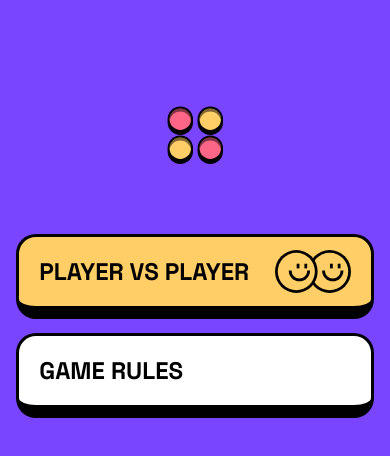
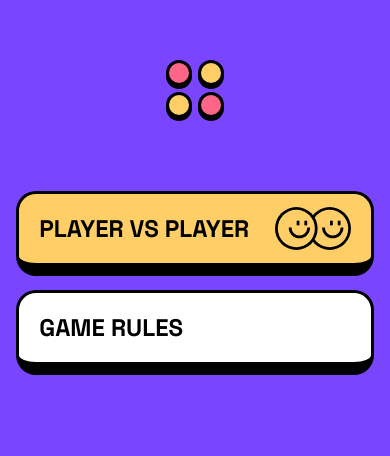
Before and after one commit to mgrevious/fem-connect-four-game, a React (Vite) app: page / in a window 390 px wide. Shown: the part 170-626 px from the top of the page. Built offline with nearby package versions, Linux system fonts and the light colour scheme.

Commit message:
Fixed alignment on mobile screens.

```diff
--- a/src/features/game/components/Grid.tsx
+++ b/src/features/game/components/Grid.tsx
@@ -1,4 +1,4 @@
-import { useCallback, useEffect, useState } from 'react';
+import { useCallback, useEffect, useRef, useState } from 'react';
 import { useAppSelector } from '../../../app/hooks';
 import Display from './display';
 import Selector from './Selector';
@@ -8,9 +8,10 @@ import { ColumnNum } from '../game.types';
 import styles from '../game.module.css';
 
 const rowClass =
-  'flex flex-col items-center justify-between lg:w-[71px] opacity-80 h-[286px] lg:h-[518px] lg:pt-2';
+  'flex flex-col items-center justify-between lg:w-[72px] opacity-80 h-[286px] lg:h-[518px] lg:pt-[10px]';
 
 const Grid = () => {
+  const ref = useRef<HTMLDivElement | null>(null);
   const [counter, setCounter] = useState(0);
   const [showSelectedGamePiece, setShowSelectedGamePiece] = useState(false);
   const { gameWinner, gridMap } = useAppSelector((state) => state.game);
@@ -24,6 +25,7 @@ const Grid = () => {
       setCounter(updatedCounter);
     }
   }, [counter]);
+  console.log('ref.current?.offsetTop', ref.current?.offsetTop);
 
   return (
     <div className="w-full">
@@ -37,6 +39,7 @@ const Grid = () => {
                   data={column.rows}
                   columnIndex={index as ColumnNum}
                   showGamePiece={showSelectedGamePiece}
+                  dropPiece={ref}
                 />
               </div>
             ))}
--- a/src/features/game/components/Row.tsx
+++ b/src/features/game/components/Row.tsx
@@ -3,23 +3,31 @@ import { ColumnNum, GamePieceState } from '../game.types';
 import { PlayerColor } from '../helpers';
 
 import styles from '../game.module.css';
+import { MutableRefObject } from 'react';
 
 interface Props {
   columnIndex: ColumnNum;
   data: GamePieceState[];
   showGamePiece: boolean;
+  dropPiece: MutableRefObject<HTMLDivElement | null>;
 }
 
 const otherClasses =
-  'mt-1 lg:m-0 w-[42px] lg:w-[71px] flex items-center justify-center opacity-100 relative';
+  'mt-1 lg:m-0 w-[42px] lg:w-[72px] flex items-center justify-center opacity-100 relative';
 
-const Row: React.FC<Props> = ({ data, columnIndex, showGamePiece }) => {
+const Row: React.FC<Props> = ({
+  data,
+  columnIndex,
+  showGamePiece,
+  dropPiece,
+}) => {
   const { gameWinner } = useAppSelector((state) => state.game);
 
   return data.map((gamePieceState, index) => {
     if (gamePieceState?.active) {
       return (
         <div
+          ref={dropPiece}
           id={`gamepiece_${columnIndex}${index + 1}`}
           key={index}
           className={`${styles.gamePiece} ${
--- a/src/features/game/components/Selector.tsx
+++ b/src/features/game/components/Selector.tsx
@@ -1,4 +1,4 @@
-import React, { useCallback, useEffect, useRef } from 'react';
+import React, { MutableRefObject, useCallback, useEffect, useRef } from 'react';
 import {
   checkForGameWinner,
   setIsColumnSelected,
--- a/src/features/game/index.tsx
+++ b/src/features/game/index.tsx
@@ -30,8 +30,8 @@ const Game = () => {
     renderedView = <GameRules />;
   } else if (currentView === AppView.GAME) {
     renderedView = (
-      <FadeInContainer className="relative z-10 min-h-screen">
-        <div className="relative z-30">
+      <FadeInContainer className="relative z-10">
+        <div className="relative min-h-screen z-30">
           <div className="flex flex-col justify-center items-center">
             <div className="w-full px-6 lg:w-[635px]">
               <Header />
@@ -68,7 +68,7 @@ const Game = () => {
     );
   }
 
-  return <main className="w-full h-screen">{renderedView} </main>;
+  return <main className="w-full">{renderedView} </main>;
 };
 
 export default Game;
--- a/src/features/game/pages/StartMenu.tsx
+++ b/src/features/game/pages/StartMenu.tsx
@@ -1,5 +1,4 @@
-import CounterRedSmallSvg from '../../../assets/images/counter-red-small.svg';
-import CounterYellowSmallSvg from '../../../assets/images/counter-yellow-small.svg';
+import LogoSvg from '../../../assets/images/logo.svg';
 import PlayerVsPlayerSvg from '../../../assets/images/player-vs-player.svg';
 import { useAppDispatch } from '../../../app/hooks';
 import { selectAppView, startGame } from '../game-slice';
@@ -13,34 +12,11 @@ const FadeInContainer = getFadeInContainer();
 const StartMenu = () => {
   const dispatch = useAppDispatch();
   return (
-    <div className="mx-auto w-11/12 flex items-center justify-center min-h-screen">
-      <div className="w-full lg:w-[486px] lg:h-[451px] flex justify-center">
-        <FadeInContainer className="w-full flex flex-col justify-end items-center lg:p-[44px] lg:w-[480px] lg:h-[435px] border-0 bg-primary lg:border-l-[3px] lg:border-t-[3px] lg:border-r-[3px] lg:border-b-[13px] lg:border-black rounded-[40px]">
-          <div className="mb-[70px] mt-[30px]">
-            <div className="flex justify-between gap-1">
-              <img
-                src={CounterRedSmallSvg}
-                alt="Red Counter Icon"
-                className="w-[26px]"
-              />
-              <img
-                src={CounterYellowSmallSvg}
-                alt="Yellow Counter Icon"
-                className="w-[26px]"
-              />
-            </div>
-            <div className="flex justify-between gap-1">
-              <img
-                src={CounterYellowSmallSvg}
-                alt="Yellow Counter Icon"
-                className="w-[26px]"
-              />
-              <img
-                src={CounterRedSmallSvg}
-                alt="Red Counter Icon"
-                className="w-[26px]"
-              />
-            </div>
+    <div className="mx-auto w-11/12 h-screen">
+      <div className="flex flex-col items-center">
+        <FadeInContainer className="w-full h-screen pt-[200px] lg:mt-[230px] lg:p-[44px] lg:w-[480px] lg:h-[435px] border-0 bg-primary lg:border-l-[3px] lg:border-t-[3px] lg:border-r-[3px] lg:border-b-[13px] lg:border-black rounded-[40px]">
+          <div className="mb-[70px] mt-[30px] flex justify-center">
+            <img src={LogoSvg} alt="logo icon" />
           </div>
           <button
             onClick={() => {
--- a/src/index.css
+++ b/src/index.css
@@ -19,4 +19,6 @@
 body {
   min-width: 320px;
   min-height: 100vh;
+  max-width: 100%;
+  overflow-x: hidden;
 }
```
